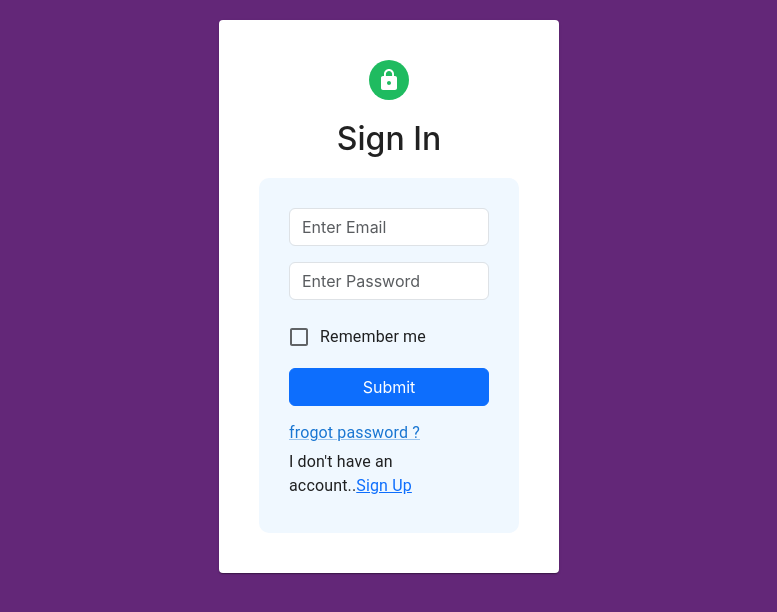
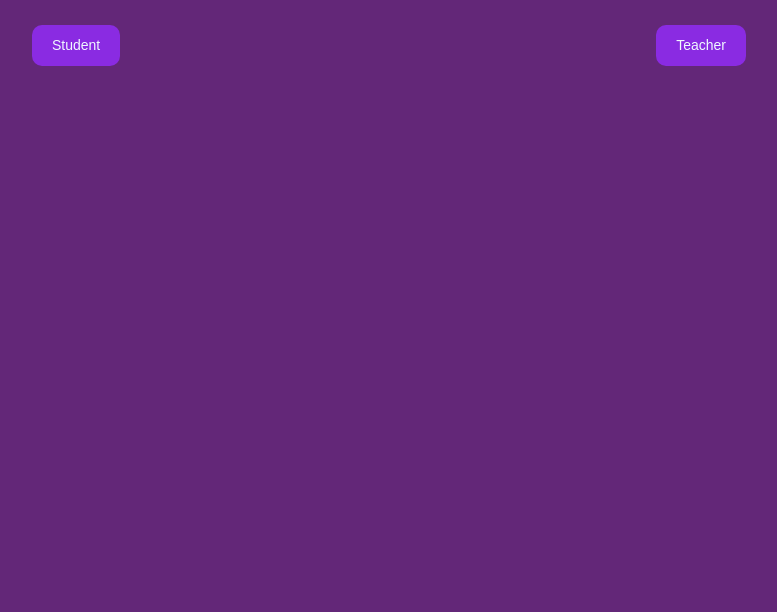
Before and after one commit to dilshankarunarathne/automated-attendance-marking-system, a React (Create React App) app in the folder client/: page / in a window 1280 px wide. Shown: the top 612 px of the page, without its empty margins (251-1028 px from the left). Built offline with nearby package versions, Linux system fonts and the light colour scheme.

Commit message:
login selector

```diff
--- a/client/src/pages/Login.css
+++ b/client/src/pages/Login.css
@@ -61,6 +61,22 @@
     background: rgb(80, 170, 255);
     bottom: 200px;
 }
+
+.studortech {
+    font-family: sans-serif;
+    width: 100%;
+    color: white;
+    font-size: 14px;
+    padding: 15px;
+    border: none;
+    /* center of page */
+    position: absolute;
+    display: flex;
+    margin:0 auto;
+    justify-content: space-around;
+
+}
+
 .form .asking
 {
     font-size: 12px;
--- a/client/src/pages/Login.jsx
+++ b/client/src/pages/Login.jsx
@@ -1,4 +1,4 @@
-import React, { useContext, useRef } from "react";
+import React, { useContext, useRef, useState } from "react";
 import { loginCall } from "../apiCalls";
 import "./Login.css";
 import { Avatar, Grid, Paper, TextField, Checkbox, FormControlLabel, Button, Typography, Link } from '@mui/material';
@@ -11,6 +11,16 @@ export const Login = () => {
   const email = useRef();
   const password = useRef();
   const { user, isFetching, error, dispatch } = useContext(AuthContext);
+
+  const [roleSelected, setRoleSelected] = useState(false);
+
+  const handleRoleSelection = () => {
+    setRoleSelected(true);
+  };
+
+  const handleGoBack = () => {
+    setRoleSelected(false);
+  };
 
   const handleClick = (e) => {
     e.preventDefault();
@@ -40,7 +50,7 @@ export const Login = () => {
   const paperStyle = {
     padding : 20,
     height: 'auto',
-    width: 340,
+    width: '60%',
     margin: "20px auto",
   }
   const avatarstyle ={ backgroundColor: '#1fbb60', margin: '20px'}
@@ -51,7 +61,14 @@ export const Login = () => {
 
   return (
     <div>
+      {!roleSelected ? (
+        <div className="studortech">
+          <button onClick={handleRoleSelection}>Student</button>
+          <button onClick={handleRoleSelection}>Teacher</button>
+        </div>
+      ) : (
             <Grid>
+              <button onClick={handleGoBack}>Go Back</button>
                 <Paper  style={paperStyle}>
                     <Grid align='center'>
                         <Avatar style={avatarstyle}><LockIcon></LockIcon></Avatar>
@@ -89,6 +106,7 @@ export const Login = () => {
 
                 </Paper>
             </Grid>
-        </div>
+        )}
+      </div>
   );
 };
```
